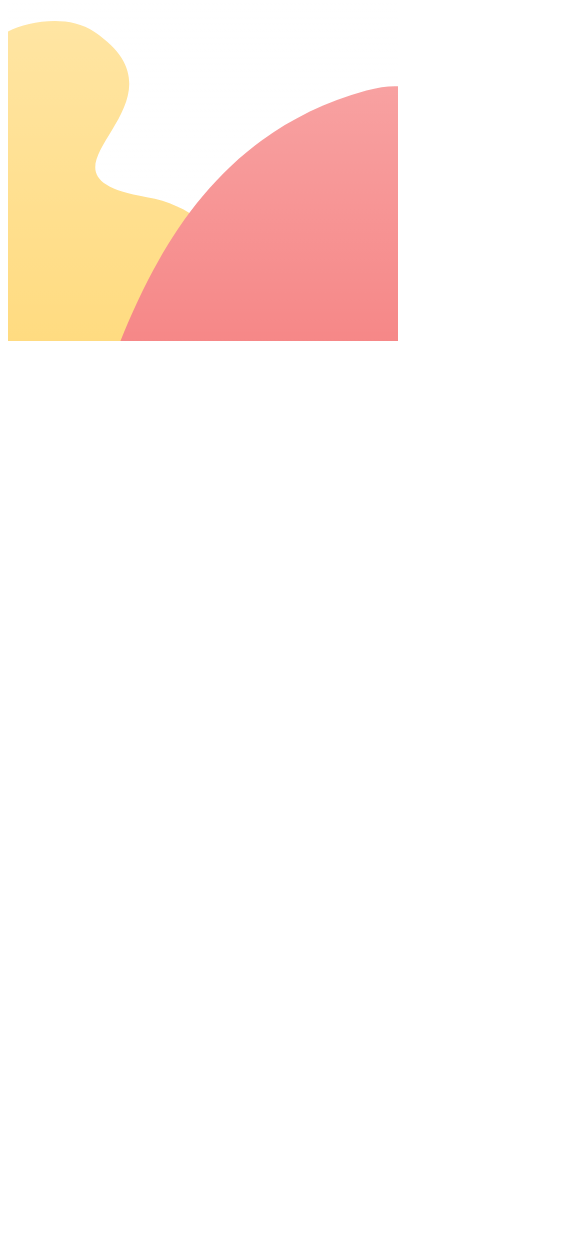
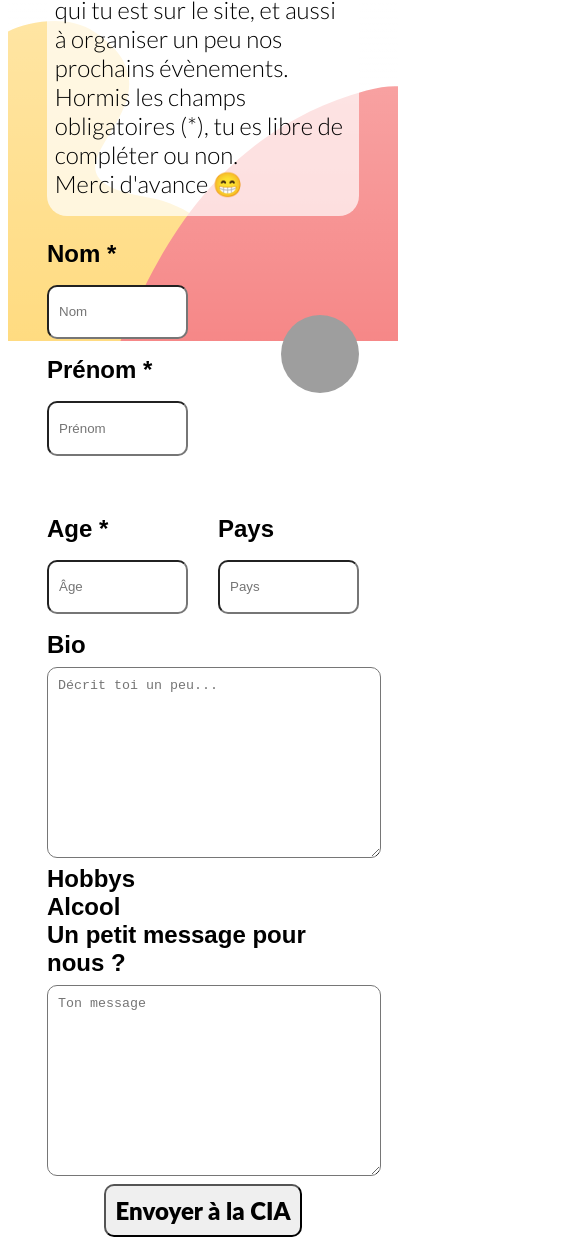
Before and after one commit to TheGuyWithoutH/Gatsby-Coaching, a Gatsby site: page /register in a window 390 px wide. Shown: the part 511-1751 px from the top of the page, 585 px wide, since content can reach past the window. Built offline with nearby package versions, Linux system fonts and the light colour scheme; Gatsby itself is replaced by a stand-in of ours; grey boxes are pictures that could not be loaded.

Commit message:
Form improved for mobile

```diff
--- a/src/pages/register.js
+++ b/src/pages/register.js
@@ -55,7 +55,7 @@
                     </div>
                     <div className="extra-infos">
                         <div className="age">
-                            <h2>Âge *</h2>
+                            <h2>Age *</h2>
                             <input type="text" className="age-input" placeholder="Âge"/>
                         </div>
                         <div className="country">
--- a/src/styles/Register.css
+++ b/src/styles/Register.css
@@ -1,3 +1,5 @@
+@import url('https://fonts.googleapis.com/css2?family=Lato:wght@300;900&display=swap');
+
 .content {
     min-height: 100vh;
     width: 100vw;
@@ -47,7 +49,6 @@
     margin: 0;
     font-family: "Sen", sans-serif;
     font-size: xxx-large;
-    font-weight: bolder;
 }
 
 input {
@@ -109,6 +110,18 @@
     width: 80vw;
 }
 
+.hobbys-container {
+    display: flex;
+    flex-direction: column;
+    width: 80vw;
+}
+
+.alcohol-container {
+    display: flex;
+    flex-direction: column;
+    width: 80vw;
+}
+
 .message-container {
     display: flex;
     flex-direction: column;
@@ -132,4 +145,12 @@
         background-repeat: no-repeat;
     }
 
+    .logo {
+        width: 50vw;
+    }
+
+    h2 {
+        font-size: x-large;
+    }
+
 }
```
